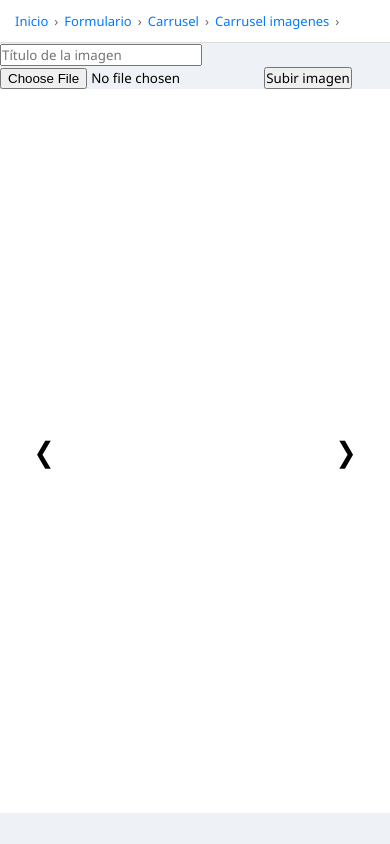
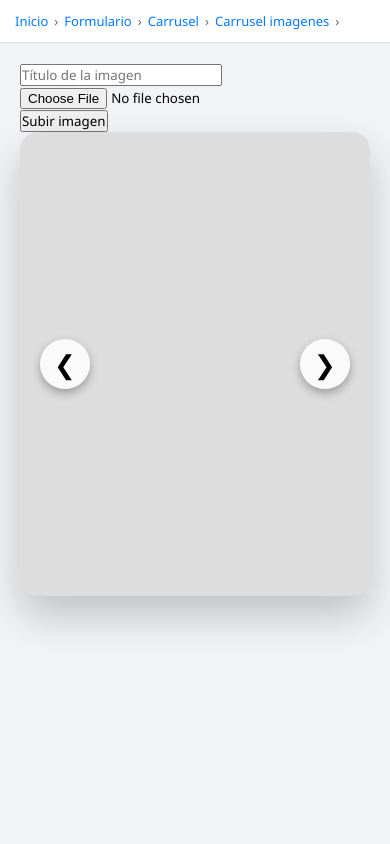
Before and after one commit to Padrinox3x/mi-hola-mundo-express, a Node server app: template views/carrusel.ejs in a window 390 px wide. Run offline with Node 20, Linux system fonts and the light colour scheme; the template is opened without the code that fills it, so the values that code supplies are empty.

Commit message:
css carrusel

```diff
--- a/public/css/carrusel.css
+++ b/public/css/carrusel.css
@@ -3,67 +3,74 @@
     box-sizing: border-box;
     margin: 0;
     padding: 0;
-    font-family: 'Segoe UI', Tahoma, sans-serif;
+    font-family: 'Segoe UI', sans-serif;
 }
 
 body {
-    background: #eef1f5;
+    background: #f1f3f6;
     min-height: 100vh;
+}
+
+/* ===== CONTENEDOR GENERAL ===== */
+.page-wrapper {
+    max-width: 1200px;
+    margin: auto;
+    padding: 20px;
 }
 
 /* ===== FORMULARIO ===== */
 .upload-form {
-    max-width: 900px;
-    margin: 20px auto;
+    display: flex;
+    gap: 12px;
     padding: 16px;
     background: #ffffff;
-    border-radius: 12px;
-    box-shadow: 0 8px 20px rgba(0,0,0,.08);
-    display: flex;
-    gap: 12px;
+    border-radius: 14px;
+    box-shadow: 0 10px 25px rgba(0,0,0,.1);
+    margin-bottom: 20px;
     align-items: center;
 }
 
 .upload-form input[type="text"] {
-    flex: 1;
-    padding: 10px 12px;
+    flex: 2;
+    padding: 10px 14px;
     border-radius: 8px;
     border: 1px solid #ccc;
 }
 
 .upload-form input[type="file"] {
-    flex: 1;
+    flex: 2;
 }
 
 .upload-form button {
-    background: #2563eb;
+    background: linear-gradient(135deg, #2563eb, #1e40af);
     color: #fff;
     border: none;
-    padding: 10px 18px;
-    border-radius: 8px;
+    padding: 10px 22px;
+    border-radius: 10px;
     cursor: pointer;
-    transition: background .3s;
+    font-weight: bold;
 }
 
 .upload-form button:hover {
-    background: #1e40af;
+    opacity: .9;
 }
 
-/* ===== CARRUSEL FULL SCREEN ===== */
+/* ===== CARRUSEL ===== */
 .carrusel {
     width: 100%;
-    height: calc(100vh - 120px);
-    margin: auto;
+    height: 70vh;
+    border-radius: 18px;
     overflow: hidden;
     position: relative;
-    background: #fff;
+    box-shadow: 0 20px 40px rgba(0,0,0,.2);
+    background: #ddd;
 }
 
-/* CONTENEDOR */
+/* SLIDES */
 .slides {
     display: flex;
     height: 100%;
-    transition: transform .6s ease-in-out;
+    transition: transform .6s ease;
 }
 
 /* SLIDE */
@@ -73,11 +80,13 @@
     position: relative;
 }
 
-/* IMAGEN FULL */
+/* IMAGEN */
 .slide img {
     width: 100%;
     height: 100%;
-    object-fit: cover; /* 🔥 llena toda la pantalla */
+    object-fit: cover;
+    object-position: center;
+    image-orientation: from-image; /* 🔥 */
 }
 
 /* TEXTO */
@@ -86,11 +95,11 @@
     bottom: 30px;
     left: 50%;
     transform: translateX(-50%);
+    background: rgba(0,0,0,.6);
+    color: #fff;
     padding: 12px 28px;
-    background: rgba(0,0,0,.55);
-    color: #fff;
     border-radius: 30px;
-    font-size: 20px;
+    font-size: 22px;
 }
 
 /* BOTONES */
@@ -98,37 +107,31 @@
     position: absolute;
     top: 50%;
     transform: translateY(-50%);
-    background: rgba(255,255,255,.75);
-    color: #000;
+    background: rgba(255,255,255,.85);
     border: none;
-    font-size: 28px;
-    width: 48px;
-    height: 48px;
+    width: 50px;
+    height: 50px;
     border-radius: 50%;
+    font-size: 26px;
     cursor: pointer;
-    display: flex;
-    align-items: center;
-    justify-content: center;
-    transition: background .3s;
+    box-shadow: 0 4px 10px rgba(0,0,0,.3);
 }
+
+.prev { left: 20px; }
+.next { right: 20px; }
 
 .prev:hover,
 .next:hover {
     background: #fff;
 }
 
-.prev { left: 20px; }
-.next { right: 20px; }
-
 /* ===== RESPONSIVE ===== */
 @media (max-width: 768px) {
     .upload-form {
         flex-direction: column;
-        align-items: stretch;
     }
 
-    .slide h3 {
-        font-size: 16px;
-        padding: 8px 18px;
+    .carrusel {
+        height: 55vh;
     }
 }
--- a/views/carrusel.ejs
+++ b/views/carrusel.ejs
@@ -6,7 +6,7 @@
     <link rel="stylesheet" href="/css/carrusel.css">
 </head>
 <body>
-
+<div class="page-wrapper">
 <!-- ===== FORMULARIO SUBIR IMAGEN ===== -->
 <form action="/carrusel/upload" method="POST" enctype="multipart/form-data">
     <input type="text" name="titulo" placeholder="Título de la imagen" required>
@@ -28,7 +28,7 @@
     <button class="prev">❮</button>
     <button class="next">❯</button>
 </div>
-
+</div>
 <script src="/js/carrusel.js"></script>
 <script src="js/breadcrumbs.js"></script>
 </body>
```
